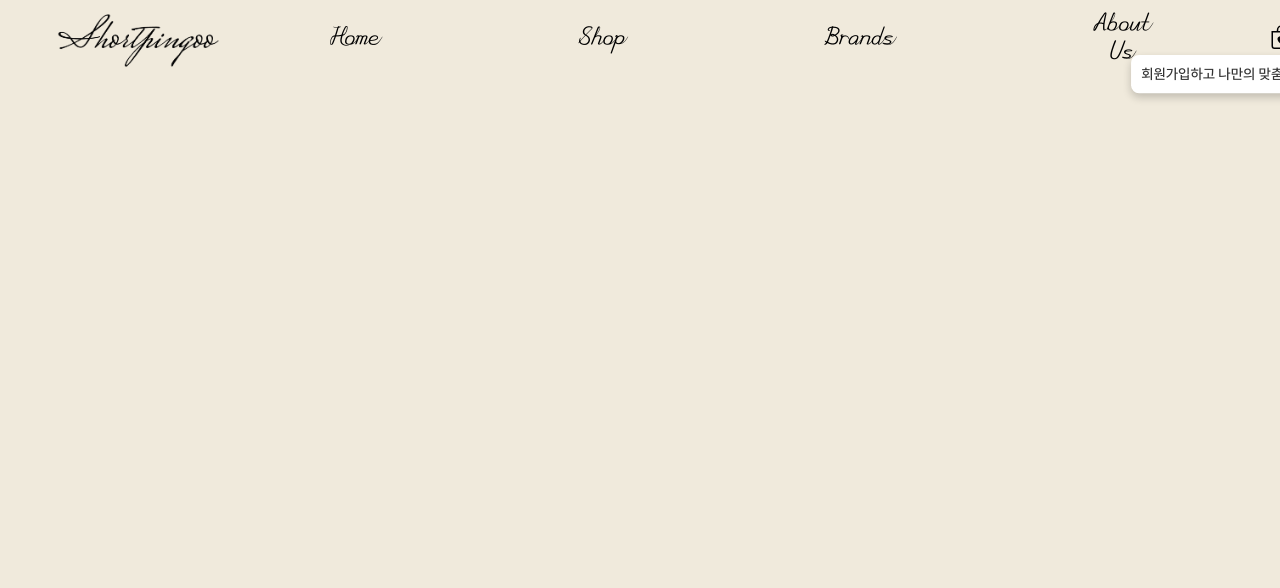
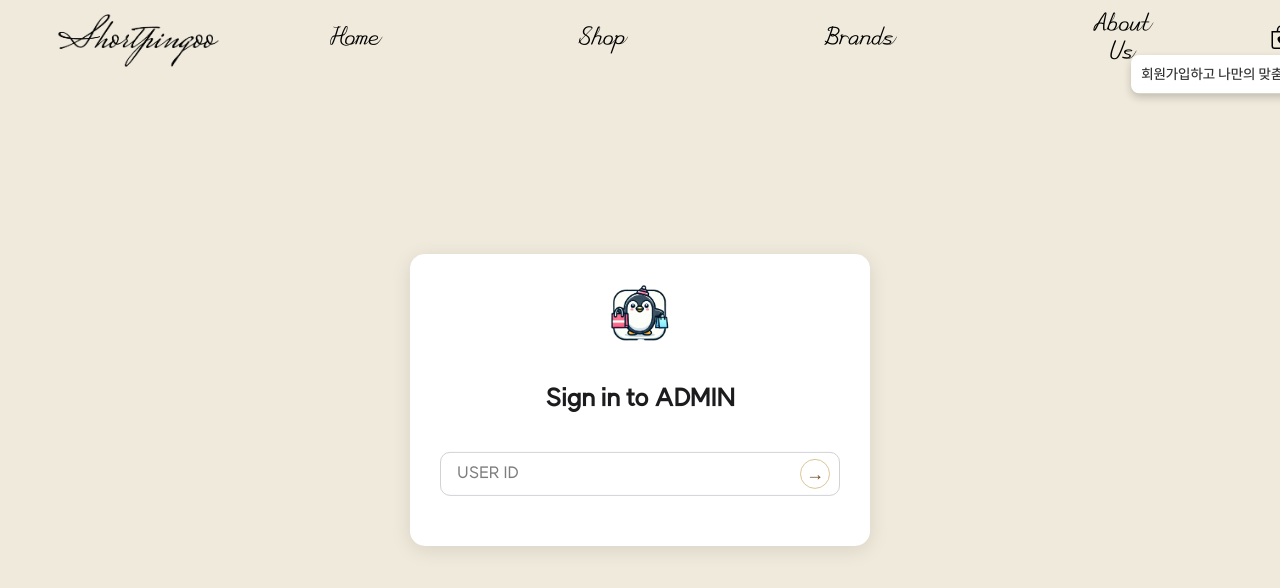
Before and after one commit to SK-Rookies-Final3/FrontEnd, a React (Create React App) app: page /djemals/login in a window 1280 px wide. Shown: the top 588 px of the page. Built offline with nearby package versions, Linux system fonts and the light colour scheme.

Commit message:
feat: RF-240 <어드민로그인 페이지>

```diff
--- a/src/App.js
+++ b/src/App.js
@@ -5,6 +5,7 @@ import Header from './component/Header';
 import Home from './component/Home';
 import User_Login from './component/login/User_Login';
 import Business_Login from './component/login/Business_Login';
+import Admin_Login from './component/login/Admin_Login';
 import Business_Request from './component/login/Business_Request';
 import Business_Product from './component/business/Business_Product';
 import Business_ProductAdd from './component/business/Business_ProductAdd';
@@ -35,6 +36,7 @@ function App() {
           <Route path="/" element={<Home />} />
           <Route path='/user/login' element={<User_Login />} />
           <Route path='/business/login' element={<Business_Login />} />
+          <Route path='/djemals/login' element={<Admin_Login />} />
           <Route path='/business/request' element={<Business_Request />} />
           <Route path='/business/product' element={<Business_Product />} />
           <Route path='/business/productadd' element={<Business_ProductAdd />} />
--- /dev/null
+++ b/src/component/css/Admin_Login.css
@@ -0,0 +1,107 @@
+.admin-login-container {
+    text-align: center;
+    background: white;
+    padding: 30px;
+    border-radius: 15px;
+    box-shadow: 0 4px 20px rgba(0, 0, 0, 0.1);
+    width: 90%;
+    max-width: 400px;
+    margin: auto;
+    position: absolute;
+    top: 50%;
+    left: 50%;
+    transform: translate(-50%, -50%);
+}
+
+.admin-login-container img {
+    width: 60px;
+    margin-bottom: 20px;
+}
+
+.admin-login-container h1 {
+    font-size: 24px;
+    color: #1c1c1e;
+    margin-bottom: 40px;
+}
+
+.admin-form-group {
+    position: relative;
+    margin-bottom: 20px;
+}
+
+.admin-form-group input {
+    width: 100%;
+    padding: 12px;
+    border: 1px solid #d1d1d6;
+    border-radius: 10px;
+    font-size: 16px;
+    color: #1c1c1e;
+    box-sizing: border-box;
+    transition: border-color 0.3s;
+    padding-right: 50px;
+}
+
+.admin-form-group input:focus {
+    border-color: #754F23;
+    outline: none;
+}
+
+.admin-form-group label {
+    position: absolute;
+    top: 10px;
+    left: 12px;
+    background: white;
+    padding: 0 5px;
+    color: #7d7d7d;
+    transition: all 0.2s;
+    pointer-events: none;
+}
+
+.admin-form-group input:focus+label,
+.admin-form-group input:not(:placeholder-shown)+label {
+    top: -8px;
+    left: 10px;
+    font-size: 12px;
+    color: #754F23;
+}
+
+.admin-arrow-button {
+    position: absolute;
+    top: 50%;
+    right: 10px;
+    transform: translateY(-50%);
+    width: 30px;
+    height: 30px;
+    background: white;
+    border: 1px solid #DBC797;
+    border-radius: 50%;
+    color: #754F23;
+    font-size: 18px;
+    cursor: pointer;
+    display: flex;
+    align-items: center;
+    justify-content: center;
+    transition: background-color 0.3s, color 0.3s;
+}
+
+.admin-arrow-button:hover {
+    background-color: #DBC797;
+    color: white;
+}
+
+.admin-login-button {
+    width: 100%;
+    padding: 12px;
+    background:  #754F23;
+    border: none;
+    border-radius: 10px;
+    color: white;
+    font-size: 18px;
+    cursor: pointer;
+    display: none;
+    transition: background 0.3s;
+}
+
+.admin-login-button:hover {
+    background: #DBC797;
+}
--- /dev/null
+++ b/src/component/login/Admin_Login.js
@@ -0,0 +1,179 @@
+import React, { useState } from 'react';
+import '../css/Admin_Login.css';
+import { useNavigate } from "react-router-dom";
+import axios from "axios";
+import Swal from "sweetalert2";
+import Image from '../../logo/logo.png';
+
+const Admin_Login = () => {
+    const navigate = useNavigate();
+    const [username, setUsername] = useState('');
+    const [password, setPassword] = useState('');
+    const [showPasswordInput, setShowPasswordInput] = useState(false);
+
+    const handleAppleIdChange = (e) => setUsername(e.target.value);
+    const handlePasswordChange = (e) => setPassword(e.target.value);
+
+    const showPasswordField = () => {
+        if (username) {
+            setShowPasswordInput(true);
+        } else {
+            alert('Please enter your Apple ID.');
+        }
+    };
+
+    const handleLogin = async () => {
+        if (!username || !password) {
+            Swal.fire({
+                icon: 'error',
+                title: '입력 오류',
+                text: '아이디와 비밀번호를 모두 입력해주세요.',
+                showConfirmButton: true,
+                confirmButtonText: '확인',
+                confirmButtonColor: '#754F23',
+                background: '#F0EADC',
+                color: '#754F23',
+                iconColor: '#DBC797'
+            });
+            return;
+        }
+
+        try {
+            const response = await axios.post(
+                `${process.env.REACT_APP_API_BASE_URL}/open-api/login`,
+                { username, password }
+            );
+
+            if (response.status === 200) {
+                console.log("로그인 성공:", response.data);
+
+                const { accessToken, role } = response.data.body;
+
+                // role이 MASTER가 아니면 로그인 차단
+                if (role !== "MASTER") {
+                    Swal.fire({
+                        icon: 'error',
+                        title: '로그인 불가',
+                        text: '클라이언트 계정만 로그인할 수 있습니다.',
+                        showConfirmButton: true,
+                        confirmButtonText: '확인',
+                        confirmButtonColor: '#754F23',
+                        background: '#F0EADC',
+                        color: '#754F23',
+                        iconColor: '#DBC797'
+                    });
+                    return;
+                }
+
+                // 서버로부터 받은 토큰 처리
+                localStorage.setItem("accessToken", accessToken);
+                localStorage.setItem("role", role);
+
+                Swal.fire({
+                    icon: 'success',
+                    title: '로그인 성공!',
+                    showConfirmButton: true,
+                    confirmButtonText: '확인',
+                    confirmButtonColor: '#754F23',
+                    background: '#F0EADC',
+                    color: '#754F23',
+                    iconColor: '#DBC797'
+                }).then(() => {
+                    navigate("/");
+                });
+            } else {
+                throw new Error("로그인 실패");
+            }
+        } catch (error) {
+            console.error("로그인 실패:", error);
+
+            // 서버에서 반환된 에러 코드에 따른 메시지 처리
+            if (error.response && error.response.status === 400) {
+                Swal.fire({
+                    icon: 'error',
+                    title: '잘못된 요청입니다.',
+                    text: '아이디 또는 비밀번호를 확인해주세요.',
+                    showConfirmButton: true,
+                    confirmButtonText: '확인',
+                    confirmButtonColor: '#754F23',
+                    background: '#F0EADC',
+                    color: '#754F23',
+                    iconColor: '#DBC797'
+                });
+            } else if (error.response && error.response.status === 500) {
+                Swal.fire({
+                    icon: 'error',
+                    title: '서버 오류입니다.',
+                    text: '서버에서 문제가 발생했습니다. 다시 시도해주세요.',
+                    showConfirmButton: true,
+                    confirmButtonText: '확인',
+                    confirmButtonColor: '#754F23',
+                    background: '#F0EADC',
+                    color: '#754F23',
+                    iconColor: '#DBC797'
+                });
+            } else {
+                Swal.fire({
+                    icon: 'error',
+                    title: '알 수 없는 오류가 발생했습니다.',
+                    text: '다시 시도해주세요.',
+                    showConfirmButton: true,
+                    confirmButtonText: '확인',
+                    confirmButtonColor: '#754F23',
+                    background: '#F0EADC',
+                    color: '#754F23',
+                    iconColor: '#DBC797'
+                });
+            }
+        }
+    };
+
+    return (
+        <div className="admin-login-container">
+            <img
+                src={Image}
+                alt="iCloud Logo"
+            />
+            <h1>Sign in to ADMIN</h1>
+            <div className="admin-form-group">
+                <input
+                    type="text"
+                    id="apple-id"
+                    placeholder=" "
+                    required
+                    value={username}
+                    onChange={handleAppleIdChange}
+                    disabled={showPasswordInput}
+                />
+                <label htmlFor="apple-id">USER ID</label>
+                {!showPasswordInput && (
+                    <button className="admin-arrow-button" onClick={showPasswordField}>
+                        &#x2192;
+                    </button>
+                )}
+            </div>
+            {showPasswordInput && (
+                <div className="admin-form-group">
+                    <input
+                        type="password"
+                        id="password"
+                        placeholder=" "
+                        required
+                        value={password}
+                        onChange={handlePasswordChange}
+                    />
+                    <label htmlFor="password">Password</label>
+                </div>
+            )}
+            <button
+                className="admin-login-button"
+                onClick={handleLogin}
+                style={{ display: showPasswordInput ? 'block' : 'none' }}
+            >
+                Sign In
+            </button>
+        </div>
+    );
+};
+
+export default Admin_Login;
```
Also changed, not shown: src/logo/logo.png (added), 1 other file (tests, documents, lock files or other folders).
